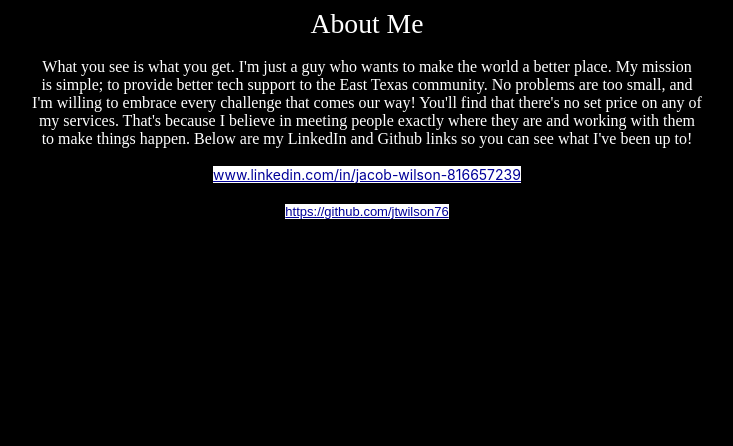
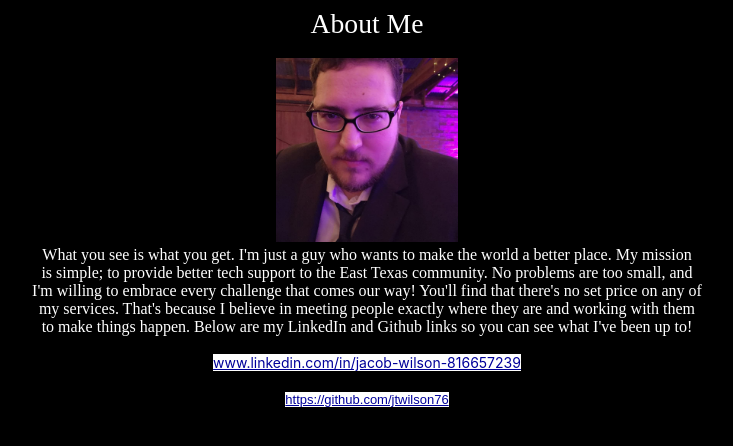
Before and after one commit to jtwilson76/CIC.github.io, a plain HTML site: page About Me.html in a window 1280 px wide. Shown: the whole page, without its empty margins (273-1006 px from the left). Drawn offline with Linux system fonts and the light colour scheme.

Commit message:
Update About Me.html

```diff
--- a/About Me.html
+++ b/About Me.html
@@ -3,7 +3,7 @@
 <meta content="text/html; charset=ISO-8859-1" http-equiv="content-type"><title>About Me</title></head><body style="color: white; background-color: black;" alink="#000099" link="#000099" vlink="#990099">
 <div style="text-align: center;"><big><big><big>About Me</big></big></big><br>
 <br>
-
+<img style="width: 182px; height: 184px;" alt="" src="FB_IMG_1739142946946.jpg"><br>
 What you see is what you get. I'm just a guy who wants to make the world a better place. My mission<br>
 is simple; to provide better tech support to the East Texas community. No problems are too small, and<br>
 I'm willing to embrace every challenge that comes our way! You'll find that there's no set price on any of<br>
```
